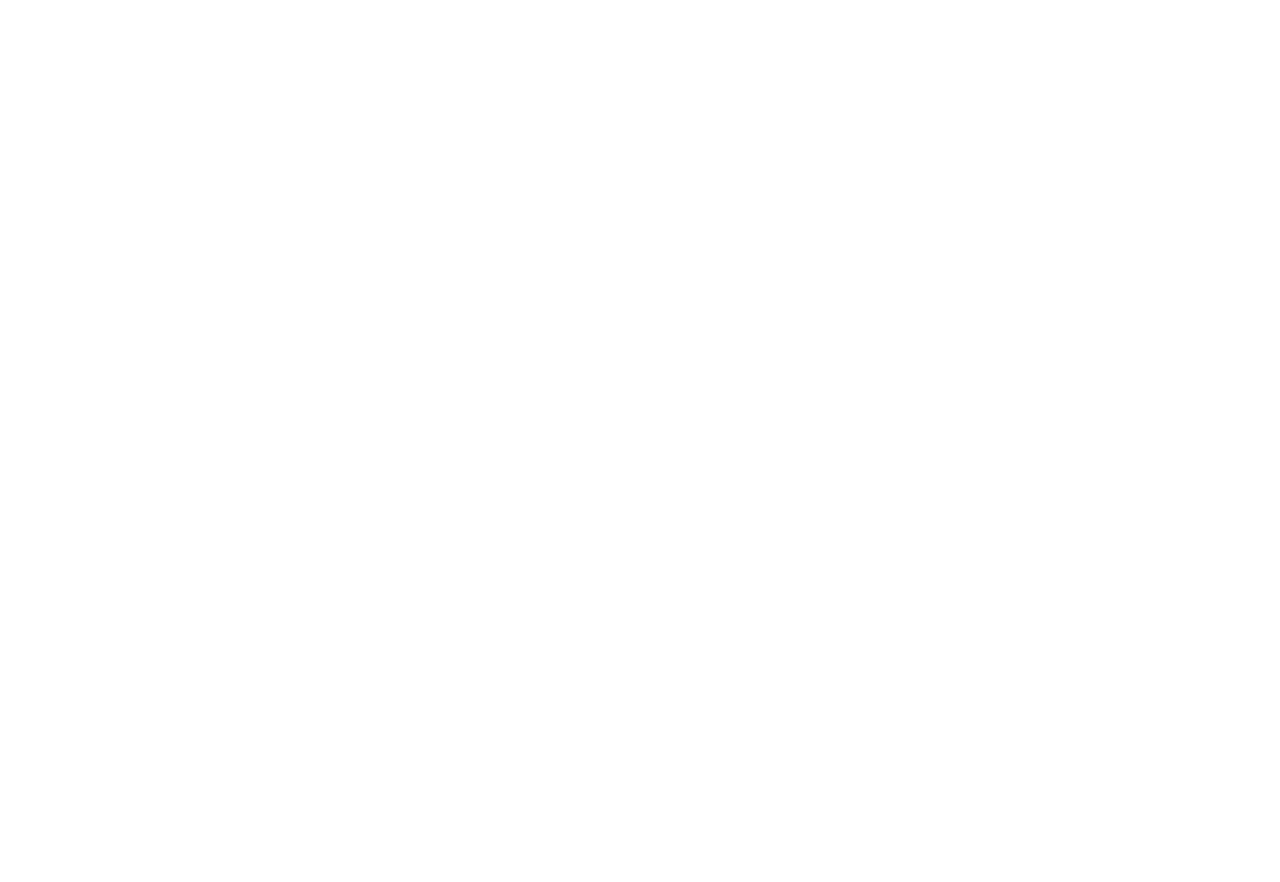
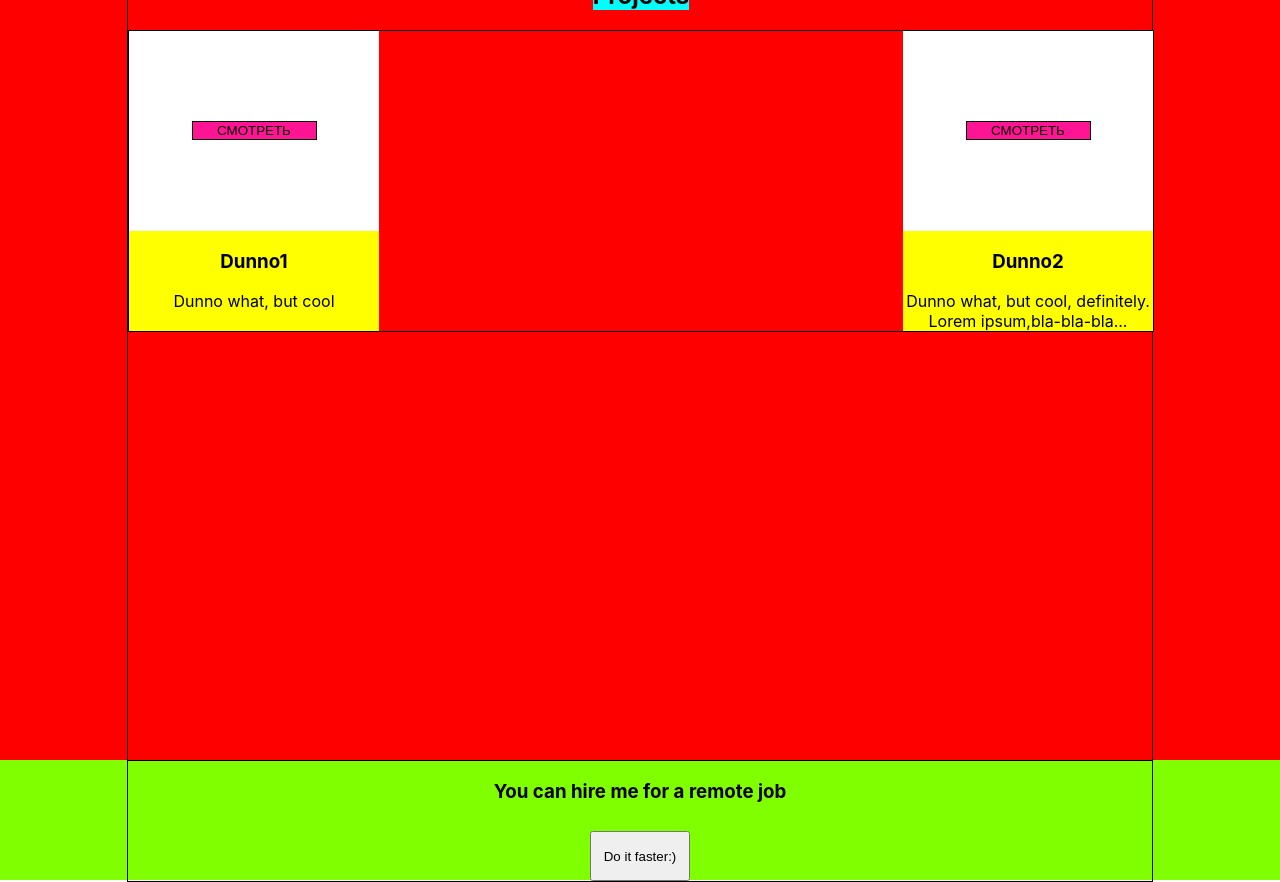
Before and after one commit to egory4fash/verstka, a React (Create React App) app: page / in a window 1280 px wide. Shown: the part 1720-2602 px from the top of the page. Before the commit the page ends 1682 px from the top, so only its background shows below. Built offline with nearby package versions, Linux system fonts and the light colour scheme.

Commit message:
Hire block trouble

```diff
--- a/src/App.tsx
+++ b/src/App.tsx
@@ -3,18 +3,21 @@
 import {Header} from "./Header/Header";
 import {Main} from "./Main/Main";
 import {Skills} from "./Skills/Skills";
+import {Projects} from "./Projects/Projects";
+import {RemoteJob} from "./RemoteJob/RemoteJob";
 
 function App() {
 
 
-
-  return (
-    <div className="App">
-      <Header />
-        <Main />
-        <Skills />
-    </div>
-  );
+    return (
+        <div className="App">
+            <Header/>
+            <Main/>
+            <Skills/>
+            <Projects/>
+            <RemoteJob/>
+        </div>
+    );
 }
 
 export default App;
--- /dev/null
+++ b/src/Projects/Projects.module.css
@@ -0,0 +1,21 @@
+.block {
+    height: 100vh;
+    background-color: red;
+}
+
+.projectContainer {
+    flex-direction: column;
+    justify-content: flex-start;
+}
+
+.title {
+    background-color: aqua;
+}
+
+.projects {
+    border:1px solid;
+    width: 100%;
+    display: flex;
+    justify-content: space-between;
+    flex-wrap: wrap;
+}
--- /dev/null
+++ b/src/Projects/Projects.tsx
@@ -0,0 +1,20 @@
+import React from "react";
+import s from './Projects.module.css'
+import styleContainer from "../common/styles/Container.module.css";
+import {SingleProject} from "./SingleProject/SingleProject";
+
+
+export const Projects = () => {
+    return (
+        <div className={s.block}>
+            <div className={`${styleContainer.container} ${s.projectContainer}`}>
+                <h2 className={s.title}>Projects</h2>
+                <div className={s.projects}>
+                    <SingleProject title = {"Dunno1"} description={"Dunno what, but cool"}/>
+                    <SingleProject  title = {"Dunno2"} description={"Dunno what, but cool, definitely. Lorem ipsum,bla-bla-bla..."}/>
+                </div>
+            </div>
+        </div>
+    )
+
+}
--- /dev/null
+++ b/src/Projects/SingleProject/SingleProject.module.css
@@ -0,0 +1,23 @@
+.singleProject {
+    width: 250px;
+    background-color: yellow;
+    display: flex;
+    flex-direction: column;
+    align-items: center;
+    text-align: center;
+}
+
+.picture {
+    width: 100%;
+    height: 200px;
+    display: flex;
+    justify-content: center;
+    align-items: center;
+    background-color: white;
+}
+
+.button {
+    border: 1px solid;
+    width: 50%;
+    background-color: deeppink;
+}
--- /dev/null
+++ b/src/Projects/SingleProject/SingleProject.tsx
@@ -0,0 +1,21 @@
+import React from "react";
+import s from './SingleProject.module.css'
+
+type SingleProjectPropsType = {
+    title:string,
+    description:string
+}
+
+export const SingleProject = (props:SingleProjectPropsType) => {
+    return (
+        <div className={s.singleProject}>
+            <div className = {s.picture}>
+                <button className={s.button} onClick={ () => {alert("Sorry,nothing here")}}>СМОТРЕТЬ</button>
+            </div>
+            <div>
+                <h3>{props.title}</h3>
+                <span>{props.description}</span>
+            </div>
+        </div>
+    )
+}
--- /dev/null
+++ b/src/RemoteJob/RemoteJob.module.css
@@ -0,0 +1,18 @@
+.block {
+    height: 15vh;
+    background-color: chartreuse;
+}
+
+
+.remoteContainer {
+    flex-direction: column;
+    justify-content: space-between;
+    align-items: center;
+    flex-wrap: wrap;
+}
+
+.button {
+    width: 100px;
+    height: 50px;
+
+}
--- /dev/null
+++ b/src/RemoteJob/RemoteJob.tsx
@@ -0,0 +1,14 @@
+import React from "react";
+import s from './RemoteJob.module.css'
+import styleContainer from "../common/styles/Container.module.css";
+
+export const RemoteJob = () => {
+    return (
+        <div className =  {s.block}>
+            <div className = {`${styleContainer.container} ${s.remoteContainer}`}>
+            <h3 className = {s.title}>You can hire me for a remote job</h3>
+            <button className = {s.button} onClick={ () => {alert("Under construction")}}>Do it faster:)</button>
+            </div>
+        </div>
+    )
+}
```
